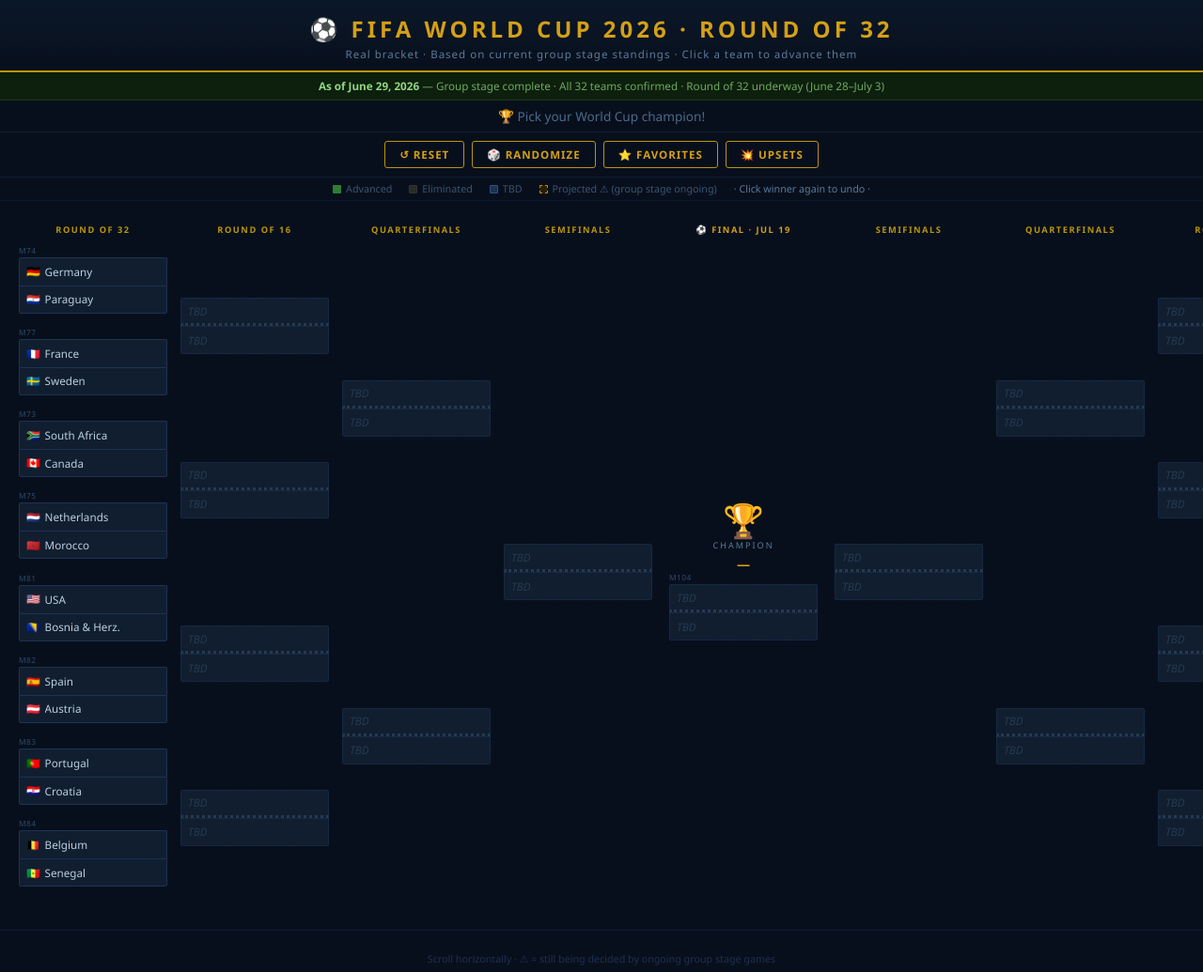
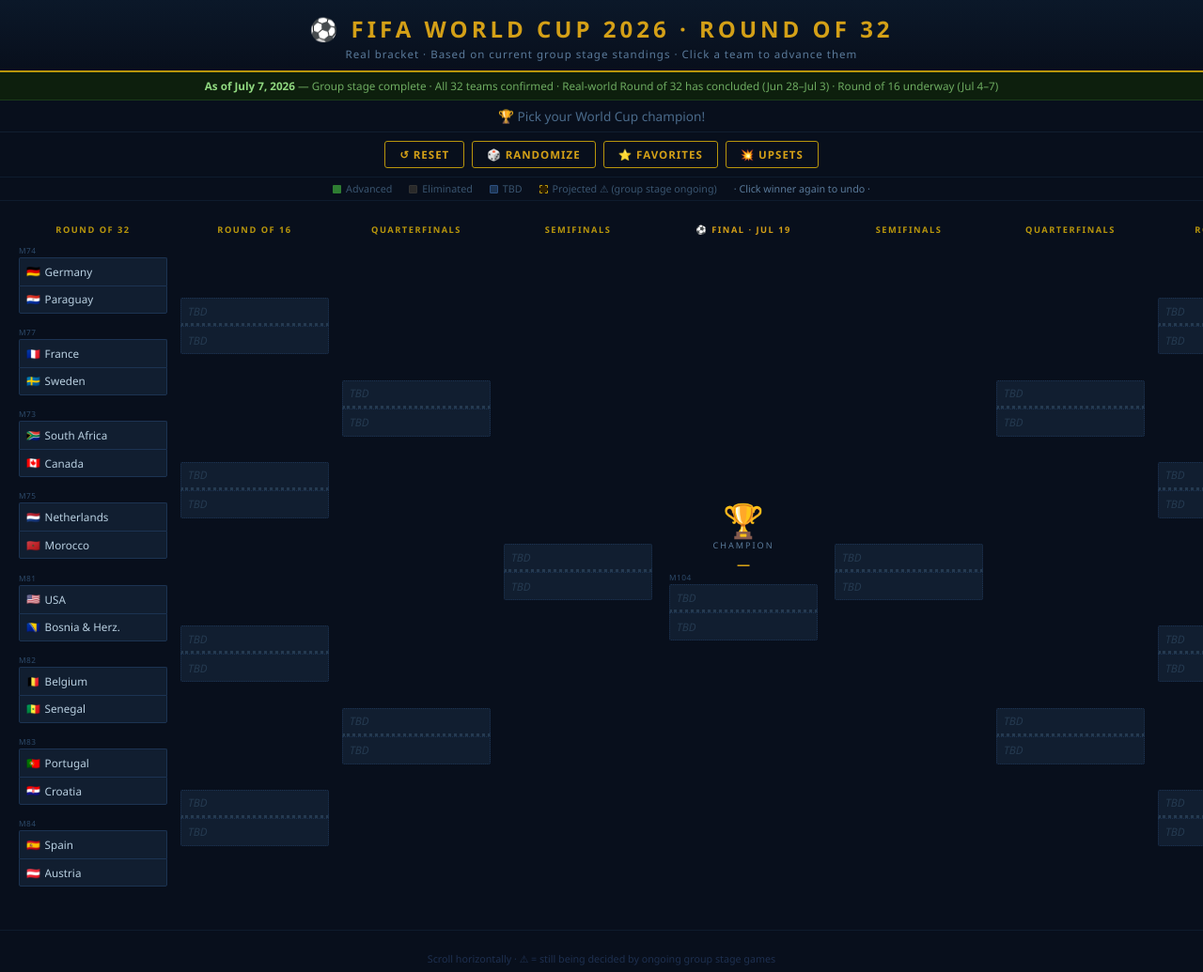
Before and after one commit to ajcarao-dev/world-cup-2026, a website: page index.html in a window 1280 px wide. Shown: the whole page at 94% size. Drawn offline with Linux system fonts and the light colour scheme.

Commit message:
Daily bracket update 2026-07-07: fix M82/M84 R32 pairing to match FIFA Annex C topology, refresh status banner

```diff
--- a/index.html
+++ b/index.html
@@ -254,7 +254,7 @@
 </header>
 
 <div id="status-bar">
-  <strong>As of June 29, 2026</strong> — Group stage complete · All 32 teams confirmed · Round of 32 underway (June 28–July 3)
+  <strong>As of July 7, 2026</strong> — Group stage complete · All 32 teams confirmed · Real-world Round of 32 has concluded (Jun 28–Jul 3) · Round of 16 underway (Jul 4–7)
 </div>
 
 <div id="champ-bar">🏆 Pick your World Cup champion!</div>
@@ -284,29 +284,31 @@
 <script>
 // ─────────────────────────────────────────────────────────────────────────────
 // TEAMS
-// Real 2026 World Cup R32 participants, ordered to match real bracket structure.
+// Real 2026 World Cup R32 field — FINAL. Group stage complete (12/12 groups)
+// and Round of 32 itself has already been played (Jun 28–Jul 3); this bracket
+// lets fans pick their own hypothetical results starting from the real R32 field.
 //
 // LEFT bracket (indices 0-15, top→bottom):
-//   M74: Germany vs Scotland     (1E vs 3C)
-//   M77: France vs Sweden        (1I vs 3F)  ← Sweden proj. 3rd F
-//   M73: South Africa vs Canada  (2A vs 2B)
-//   M75: Netherlands vs Morocco  (1F vs 2C)  ← Netherlands proj. 1st F
-//   M81: USA vs Bosnia           (1D vs 3B)  ← Bosnia CONFIRMED best 3rd
-//   M82: Spain vs Algeria        (1G vs 3J)  ← Spain proj. 1G; Algeria proj. 3J
-//   M83: Uzbekistan vs Croatia   (2K vs 2L)  ← proj.; both groups in play
-//   M84: [Group H 1st] vs Austria(1H vs 2J)  ← Austria proj. 2nd J
+//   M74: Germany vs Paraguay      (1E vs 3D)
+//   M77: France vs Sweden         (1I vs 3F)
+//   M73: South Africa vs Canada   (2A vs 2B)
+//   M75: Netherlands vs Morocco   (1F vs 2C)
+//   M81: USA vs Bosnia & Herz.    (1D vs 3B)
+//   M82: Belgium vs Senegal       (1G vs 3I)
+//   M83: Portugal vs Croatia      (2K vs 2L)
+//   M84: Spain vs Austria         (1H vs 2J)
 //
 // RIGHT bracket (indices 16-31, top→bottom):
-//   M76: Brazil vs Japan         (1C vs 2F)  ← Japan proj. 2nd F
-//   M78: Ivory Coast vs Norway   (2E vs 2I)  ← Ivory Coast proj. 2nd E
-//   M79: Mexico vs Cape Verde    (1A vs 3H)
-//   M80: England vs DR Congo     (1L vs 3K)  ← England proj. 1st L
-//   M86: Argentina vs [H runner-up] (1J vs 2H)
-//   M88: Australia vs Portugal   (2D vs 2G)  ← Portugal proj. 2nd G
-//   M87: Colombia vs Paraguay    (1K vs 3D)  ← Paraguay proj. 3rd D
-//   M85: Switzerland vs Belgium  (1B vs 3G)
+//   M76: Brazil vs Japan          (1C vs 2F)
+//   M78: Ivory Coast vs Norway    (2E vs 2I)
+//   M79: Mexico vs Ecuador        (1A vs 3E)
+//   M80: England vs DR Congo      (1L vs 3K)
+//   M86: Argentina vs Cape Verde  (1J vs 2H)
+//   M88: Australia vs Egypt       (2D vs 2G)
+//   M87: Colombia vs Ghana        (1K vs 3L)
+//   M85: Switzerland vs Algeria   (1B vs 3J)
 //
-// ⚠ "proj." = awaiting final group stage games (June 25-27)
+// Bracket topology per FIFA Annex C: M81↔M82 and M83↔M84 meet in Round of 16.
 // ─────────────────────────────────────────────────────────────────────────────
 
 const T = [
@@ -327,14 +329,14 @@
   {n:'USA', f:'🇺🇸', proj:false, tag:'1st Group D'},      // 8
   {n:'Bosnia & Herz.', f:'🇧🇦', proj:false, tag:'3rd Group B'},      // 9
   // M82
-  {n:'Spain', f:'🇪🇸', proj:false, tag:'1st Group H'},      // 10
-  {n:'Austria', f:'🇦🇹', proj:false, tag:'2nd Group J'},      // 11
+  {n:'Belgium', f:'🇧🇪', proj:false, tag:'1st Group G'},      // 10
+  {n:'Senegal', f:'🇸🇳', proj:false, tag:'3rd Group I'},      // 11
   // M83
   {n:'Portugal', f:'🇵🇹', proj:false, tag:'2nd Group K'},      // 12
   {n:'Croatia', f:'🇭🇷', proj:false, tag:'2nd Group L'},      // 13
   // M84
-  {n:'Belgium', f:'🇧🇪', proj:false, tag:'1st Group G'},      // 14
-  {n:'Senegal', f:'🇸🇳', proj:false, tag:'3rd Group I'},      // 15
+  {n:'Spain', f:'🇪🇸', proj:false, tag:'1st Group H'},      // 14
+  {n:'Austria', f:'🇦🇹', proj:false, tag:'2nd Group J'},      // 15
 
   // ── RIGHT BRACKET ─────────────────────────────────────────────────────────
   // M76
```
